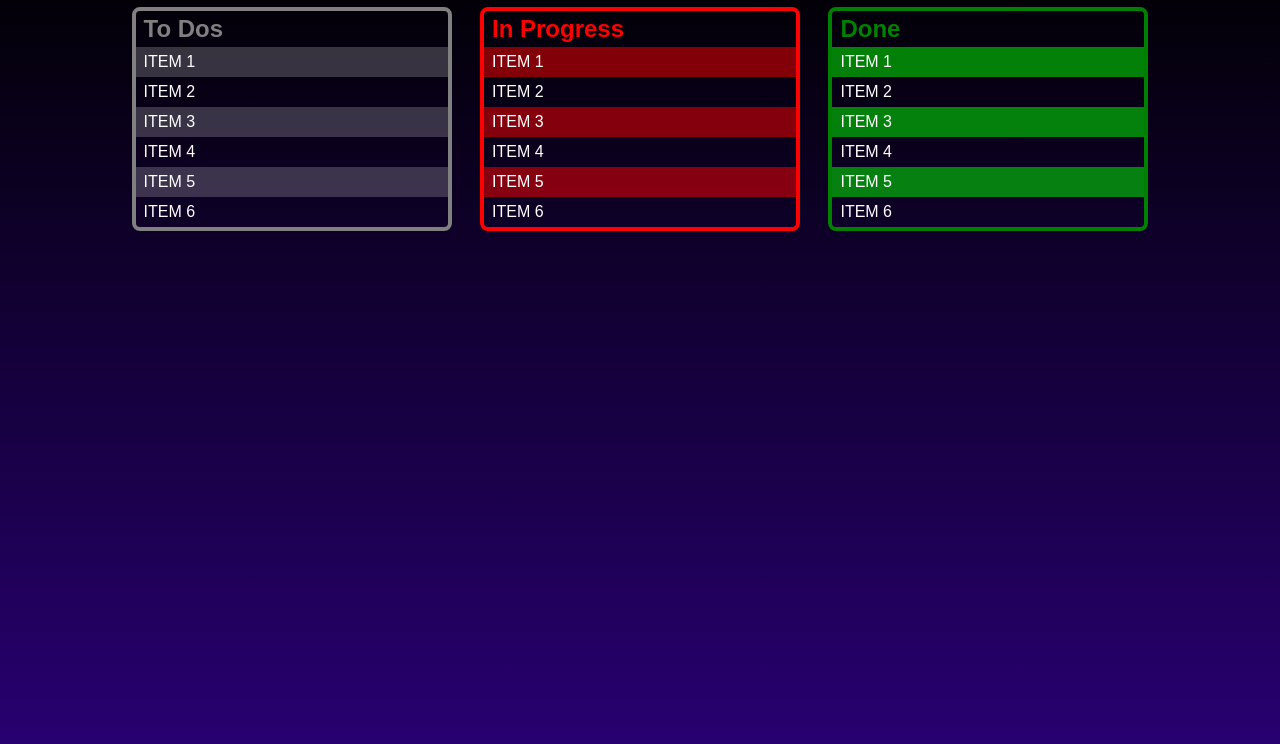
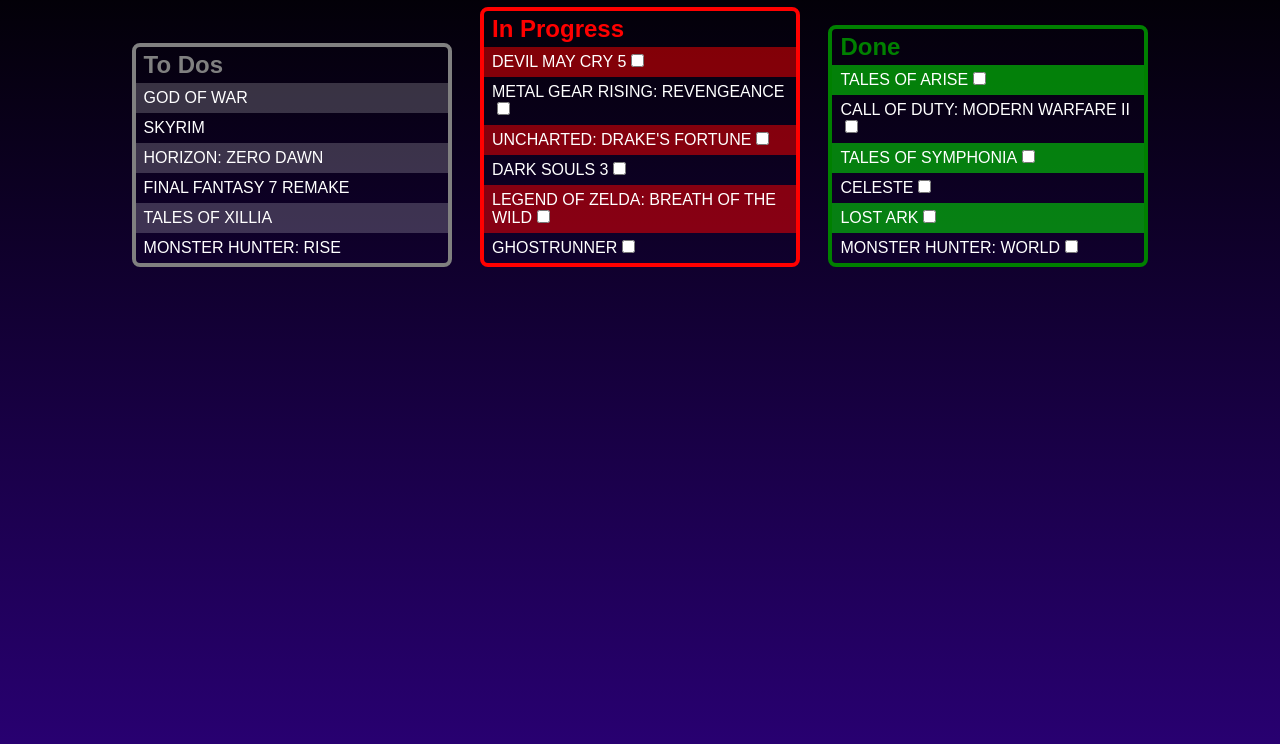
Before and after one commit to ejutila/jutila_ethan_my_ToDoList, a plain HTML site: page index.html in a window 1280 px wide. Shown: the part 56-800 px from the top of the page. Drawn offline with Linux system fonts and the light colour scheme.

Commit message:
Added Checkbox and More Content

```diff
--- a/css/main.css
+++ b/css/main.css
@@ -51,6 +51,18 @@
 
 ul li { padding: 6px 8px; text-transform: uppercase; }
 
+
+
+input[type="checkbox"] {
+    margin-left: 5px;
+    margin-right: 15px;
+}
+
+input[type="checkbox"]:checked::after {
+    content: "Completed";
+    padding-left: 30px;
+}
+
 .todo li:nth-child(odd) { background-color: rgba(255, 255, 255, 0.2)}
 
 .inprogress li:nth-child(odd) { background-color: rgba(255, 0, 0, 0.5)}
--- a/index.html
+++ b/index.html
@@ -19,36 +19,36 @@
             <h2>To Dos</h2>
 
             <ul class="todo">
-                <li>item 1</li>
-                <li>item 2</li>
-                <li>item 3</li>
-                <li>item 4</li>
-                <li>item 5</li>
-                <li>item 6</li>
+                <li>God of War</li>
+                <li>Skyrim</li>
+                <li>Horizon: Zero Dawn</li>
+                <li>Final Fantasy 7 Remake</li>
+                <li>Tales of Xillia</li>
+                <li>Monster Hunter: Rise</li>
             </ul>
         </article>
 
         <article id="inprogress">
             <h2>In Progress</h2>
             <ul class="inprogress">
-                <li>item 1</li>
-                <li>item 2</li>
-                <li>item 3</li>
-                <li>item 4</li>
-                <li>item 5</li>
-                <li>item 6</li>
+                <li>Devil May Cry 5<input type="checkbox"></li>
+                <li>Metal Gear Rising: Revengeance<input type="checkbox"></li>
+                <li>Uncharted: Drake's Fortune<input type="checkbox"></li>
+                <li>Dark Souls 3<input type="checkbox"></li>
+                <li>Legend of Zelda: Breath of the Wild<input type="checkbox"></li>
+                <li>Ghostrunner<input type="checkbox"></li>
             </ul>
         </article>
 
         <article id="done">
             <h2>Done</h2>
             <ul class="done">
-                <li>item 1</li>
-                <li>item 2</li>
-                <li>item 3</li>
-                <li>item 4</li>
-                <li>item 5</li>
-                <li>item 6</li>
+                <li>Tales of Arise<input type="checkbox"></li>
+                <li>Call of Duty: Modern Warfare II<input type="checkbox"></li>
+                <li>Tales of Symphonia<input type="checkbox"></li>
+                <li>Celeste<input type="checkbox"></li>
+                <li>Lost Ark<input type="checkbox"></li>
+                <li>Monster Hunter: World<input type="checkbox"></li>
             </ul>
         </article>
     </main>
```
